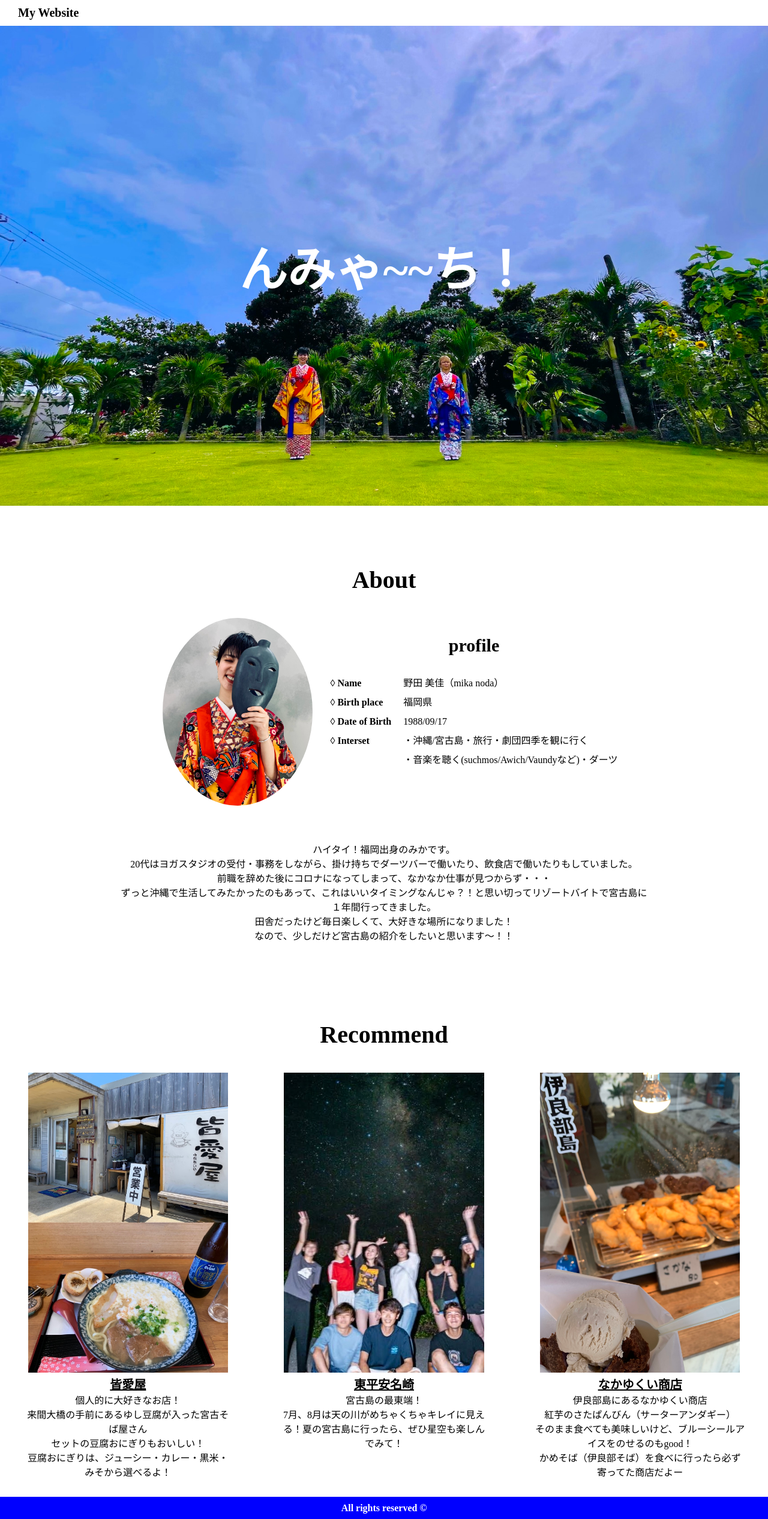
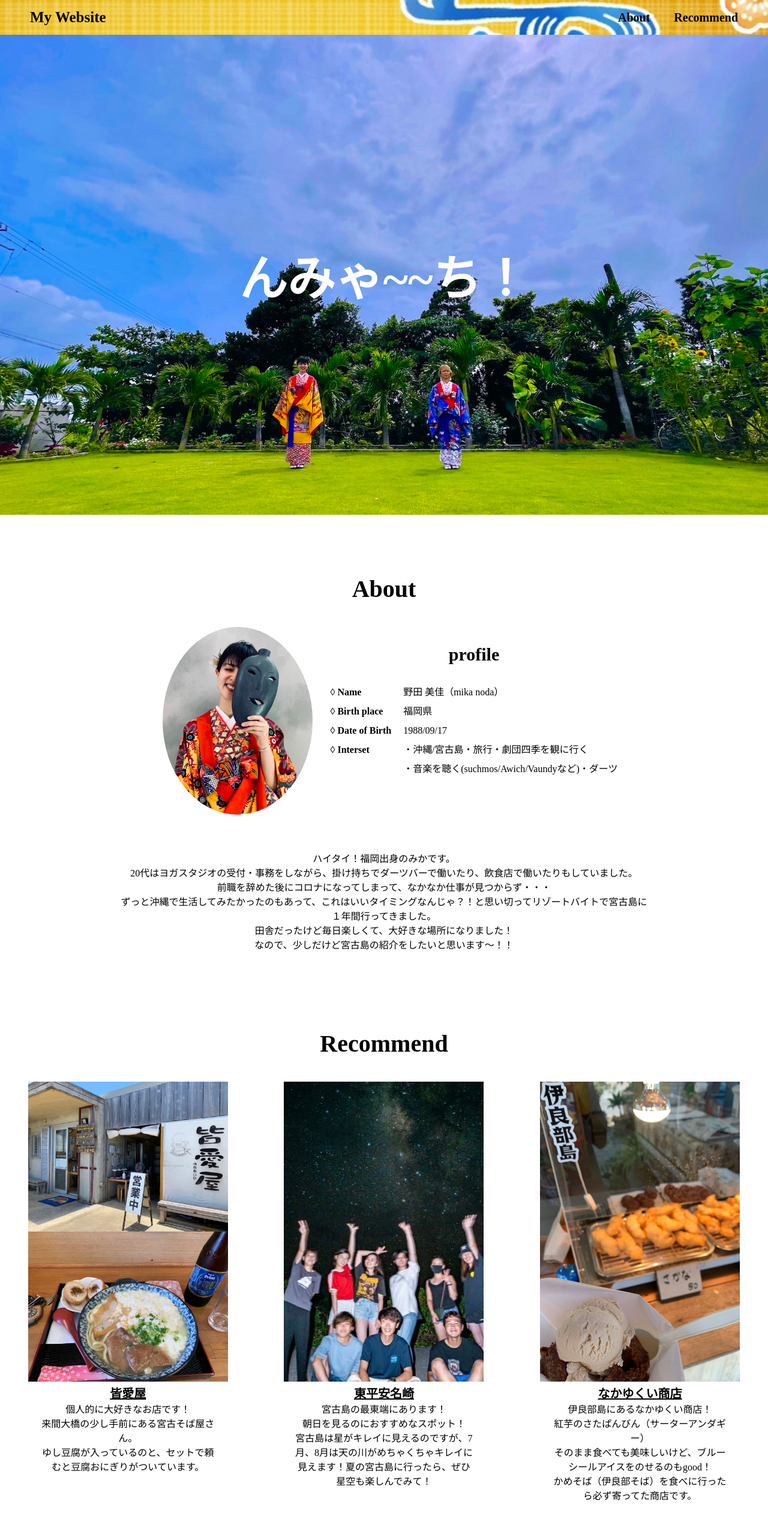
Before and after one commit to MikaNoda/mywebsite0819, a plain HTML site: page index.html in a window 1280 px wide. Shown: the top 2532 px of the page at 60% size. Drawn offline with Linux system fonts and the light colour scheme.

Commit message:
ヘッター　バックグランドイメージ追加 recommend 説明文変更

```diff
--- a/assets/css/style.css
+++ b/assets/css/style.css
@@ -2,13 +2,43 @@
     border: solid 1px black;
 }  */
 
-.header-left{
+.header-title {
+    font-size: 25px;
+    font-weight: bold;
+    margin-left: 20px;
+}
+
+.header-left img{
+    width: 40px;
+    height: auto;
+}
+
+/* .header-left{
+    display: flex;
+    align-items: center;
+} */
+
+header {
+    display: flex;
+    justify-content: space-between;
+    align-items: center;
+    padding: 15px 30px;
+    background-image: url(../img/bingata.jpeg);
+    background-size: cover;
+}
+
+ul {
+    display: flex;
     font-size: 20px;
     font-weight: bold;
-    padding: 10px 30px;
 }
 
-.kv{
+li{
+    margin-right: 20px;
+    margin-left: 20px;
+}
+
+.kv {
     background-image: url(../img/background.jpeg);
     background-size: cover;
     background-position: center;
@@ -18,75 +48,75 @@
     justify-content: center;
 }
 
-.main-title{
+.main-title {
     color: white;
     font-size: 80px;
     font-weight: bold;
 }
 
-.subtitle{
+.subtitle {
     font-size: 40px;
     font-weight: bold;
     text-align: center;
     margin: 100px 0 40px;
 }
 
-.profile-img{
+.profile-img {
     width: 250px;
     height: auto;
     border-radius: 50%;
 }
 
-.profile-img{
+.profile-img {
     margin-left: 50px;
     display: flex;
     flex-direction: column;
     justify-content: center;
 }
 
-.profile-title{
+.profile-title {
     font-size: 30px;
     font-weight: bold;
     text-align: center;
 }
 
-.container{
+.container {
     display: flex;
     justify-content: center;
     align-items: center;
     margin: 0 50px;
 }
 
-.profile-details{
+.profile-details {
     display: flex;
     margin: 30px 30px;
 }
 
-.profile-right{
+.profile-right {
     display: flex;
     flex-direction: column;
     justify-content: center;
 }
 
-.details-left{
+.details-left {
     font-weight: bold;
 }
 
-.ditails-right{
+.ditails-right {
     margin-left: 20px;
 }
 
-.profile-details p{
+.profile-details p {
     line-height: 2;
 }
 
-.text{
+.text {
     margin-top: 30px;
     text-align: center;
     padding: 30px 200px;
 }
 
-#miyakojima img{
+#miyakojima img {
     width: 150px;
 }
 
@@ -95,30 +125,36 @@
     justify-content: space-around;
 }
 
-#miyakojima p{
+#miyakojima p {
     margin: 0 auto;
-    width: 350px;
+    width: 300px;
 }
 
-.rec,.rec-center,.rec-bottom{
+.rec,
+.rec-center,
+.rec-bottom {
     text-align: center;
+    margin-left: 20px;
+    margin-right: 20px;
 }
 
-.rec-title{
+.rec-title {
     text-decoration: underline;
     font-size: 20px;
     font-weight: bold;
 }
 
-#miyakojima img{
+#miyakojima img {
     width: auto;
     height: 500px;
 }
 
-footer{
-    background-color: blue;
+footer {
+    background-image: url(../img/bingata.jpeg);
+    background-size: cover;
+    background-position: bottom;
     padding: 10px 30px;
-    color: white;
+    color: black;
     font-weight: bold;
     text-align: center;
     margin-top: 30px;
--- a/index.html
+++ b/index.html
@@ -12,11 +12,14 @@
 
 <body>
     <header>
-        <h1 class="header-left">My Website</h1>
+        <div class="header-left">
+            <!-- <img src="./assets/img/turtle.png" alt="turtle"> -->
+            <h1 class="header-title">My Website</h1>
+        </div>
         <nav class="header-right">
             <ul>
-                <li></li>
-                <li></li>
+                <li>About</li>
+                <li>Recommend</li>
             </ul>
         </nav>
     </header>
@@ -59,24 +62,24 @@
                 <div class="rec">
                     <img src="./assets/img/minaaiya.JPG" alt="皆愛屋">
                     <p class="rec-title">皆愛屋</p>
-                    <p>個人的に大好きなお店！<br>来間大橋の手前にあるゆし豆腐が入った宮古そば屋さん<br>セットの豆腐おにぎりもおいしい！<br>豆腐おにぎりは、ジューシー・カレー・黒米・みそから選べるよ！</p>
+                    <p>個人的に大好きなお店です！<br>来間大橋の少し手前にある宮古そば屋さん。<br>ゆし豆腐が入っているのと、セットで頼むと豆腐おにぎりがついています。</p>
                 </div>
                 <div class="rec-center">
                     <img src="./assets/img/milkyway.jpg" alt="天の川">
                     <p class="rec-title">東平安名崎</p>
-                    <p>宮古島の最東端！<br>7月、8月は天の川がめちゃくちゃキレイに見える！夏の宮古島に行ったら、ぜひ星空も楽しんでみて！</p>
+                    <p>宮古島の最東端にあります！<br>朝日を見るのにおすすめなスポット！<br>宮古島は星がキレイに見えるのですが、7月、8月は天の川がめちゃくちゃキレイに見えます！夏の宮古島に行ったら、ぜひ星空も楽しんでみて！</p>
                 </div>
                 <div class="rec-bottom">
                     <img src="./assets/img/nakayukui.jpeg" alt="なかゆくい商店">
                     <p class="rec-title">なかゆくい商店</p>
-                    <p>伊良部島にあるなかゆくい商店<br>紅芋のさたぱんびん（サーターアンダギー）<br>そのまま食べても美味しいけど、ブルーシールアイスをのせるのもgood！<br>かめそば（伊良部そば）を食べに行ったら必ず寄ってた商店だよー
+                    <p>伊良部島にあるなかゆくい商店！<br>紅芋のさたぱんびん（サーターアンダギー）<br>そのまま食べても美味しいけど、ブルーシールアイスをのせるのもgood！<br>かめそば（伊良部そば）を食べに行ったら必ず寄ってた商店です。
                     </p>
                 </div>
             </div>
         </section>
     </main>
     <footer>
-        <span>All rights reserved <small>&copy;</small> </span>
+        <span>All rights reserved</span>
     </footer>
 </body>
 
```
Also changed, not shown: assets/img/bingata.jpeg (added), assets/img/turtle.png (added).
